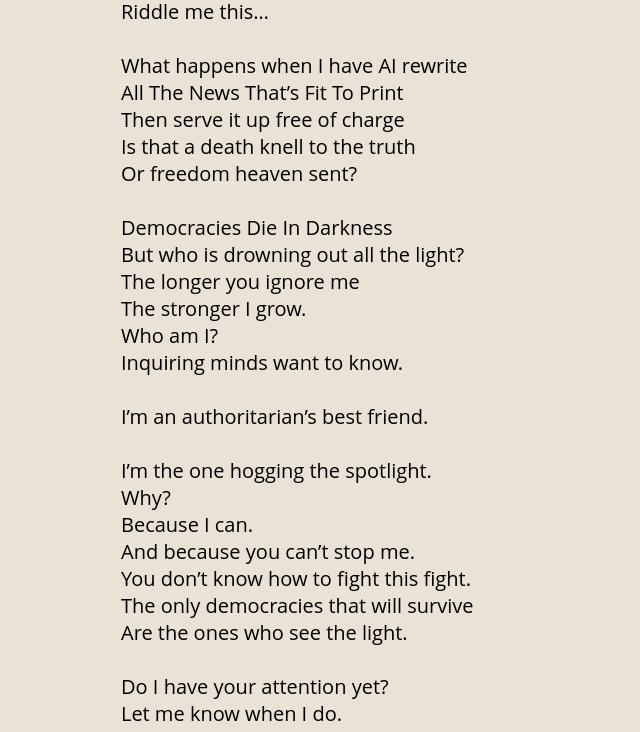
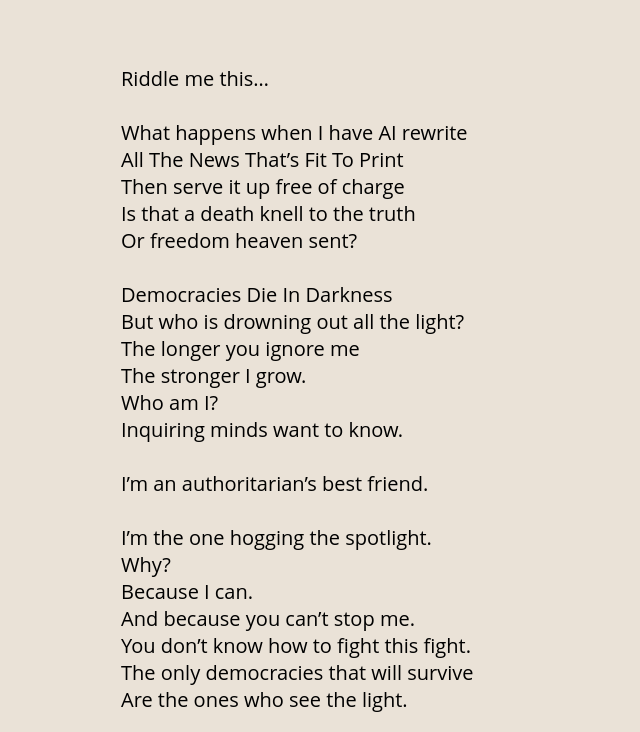
Before and after one commit to eat-grits/chuesday.chews, a plain HTML site: page index.html in a window 1280 px wide. Shown: the part 255-987 px from the top of the page, without its empty margins (319-959 px from the left). Drawn offline with Linux system fonts and the light colour scheme.

Commit message:
Update styles.css

```diff
--- a/styles.css
+++ b/styles.css
@@ -15,6 +15,7 @@ body {
   justify-content: space-between;
   background-color: #eae2d7;
   font-size: 20px;
+  margin: 75px;
 }
 
 h1 {
```
